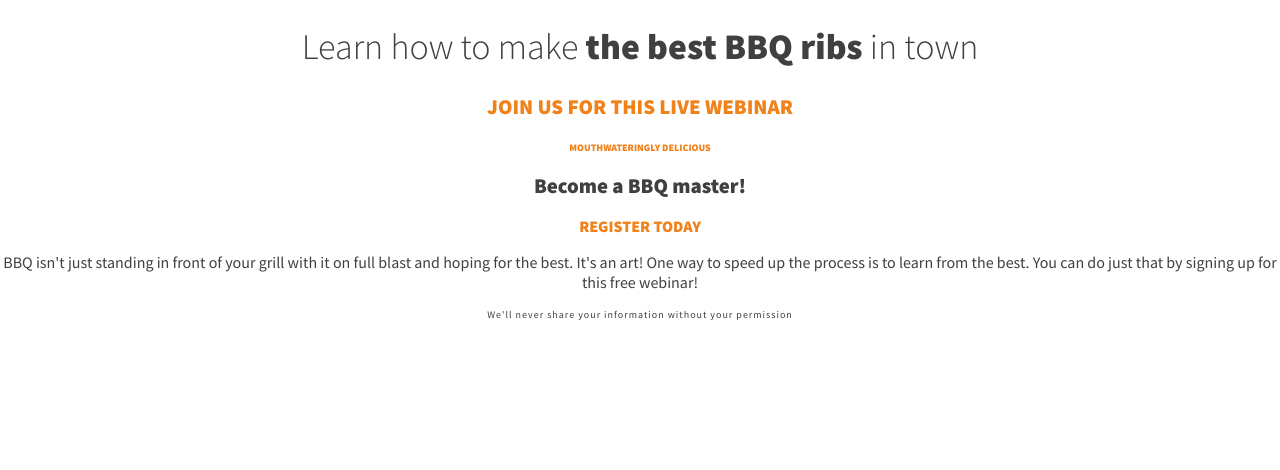
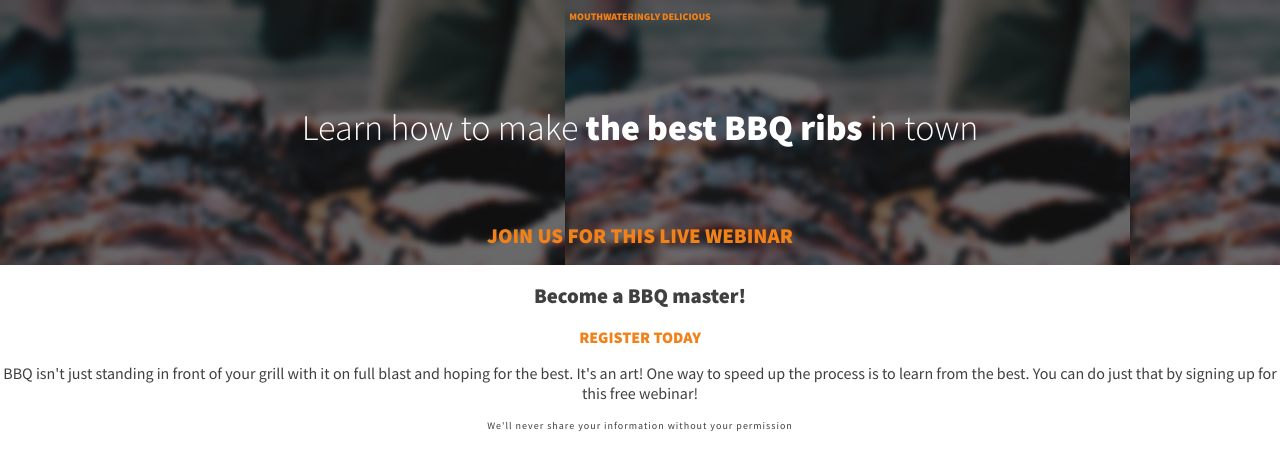
Before and after one commit to Mohak-Trivedi/bbqSplash, a website built with Vite: page index.html in a window 1280 px wide. Built offline with nearby package versions, Linux system fonts and the light colour scheme.

Commit message:
set background image

```diff
--- a/css/styles.css
+++ b/css/styles.css
@@ -7,8 +7,10 @@ body {
 }
 
 h1 {
+    color: #FFF;
     font-size: 2.25rem;
     font-weight: 300;
+    margin: 2em 0;
 }
 
 h1 + p {
@@ -16,6 +18,7 @@ h1 + p {
     font-weight: 900;
     font-size: 1.3125rem;
     text-transform: uppercase;
+    margin: 0;
 }
 
 h2 {
@@ -41,8 +44,21 @@ strong {
     color: #F18119;
     font-weight: 900;
     text-transform: uppercase;
+    order: -1;
 }
 
 .fine-print {
     letter-spacing: 1px;
 }
+
+/* =================
+   Intro section
+   ================= */
+
+.intro {
+    background-image: url(../images/dark-ribs.jpg);
+    background-color: #404040;
+    padding: 0 .25em 1em;
+    display: flex;
+    flex-direction: column;
+}
--- a/index.html
+++ b/index.html
@@ -2,6 +2,8 @@
 <html>
 
     <head>
+        <meta charset="UTF-8">
+        <meta name="viewport" content="width=device-width, initial-scale=1.0">
         <title>Become a BBQ master!</title>
         <link href="https://fonts.googleapis.com/css?family=Source+Sans+Pro:300,400,900&display=swap" rel="stylesheet">
         <link href="css/styles.css" rel="stylesheet">
```
